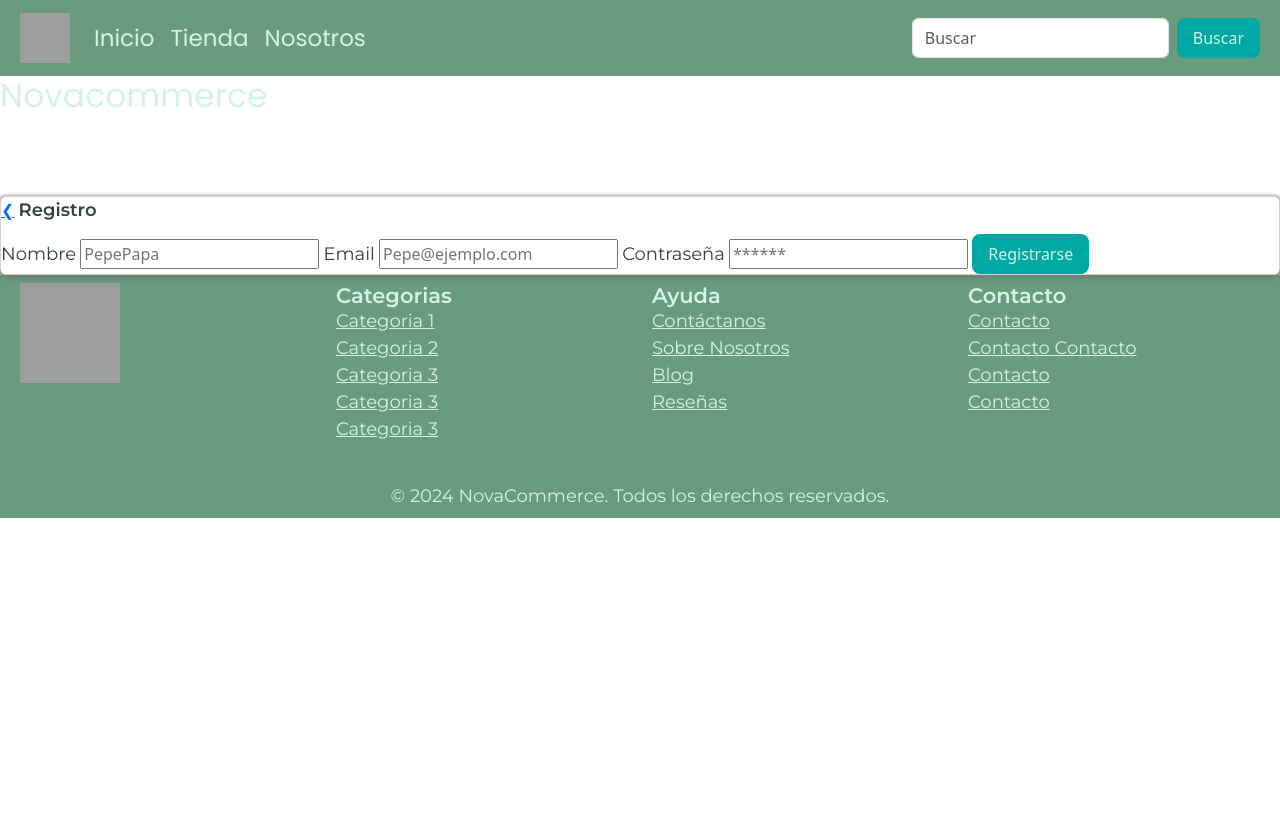
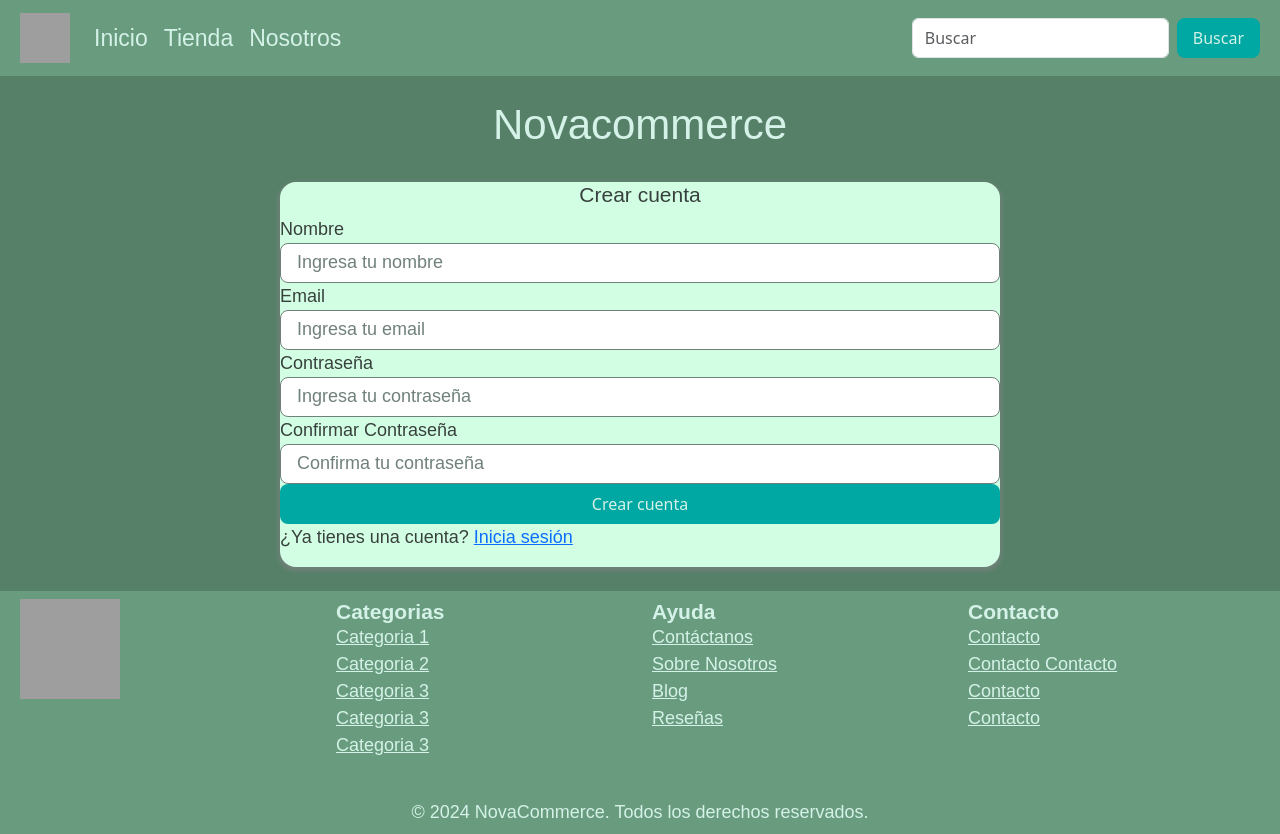
Before and after one commit to RadioRek/NovaCommerce, a Django app: page /registro/ in a window 1280 px wide. Before the commit the page ends 518 px from the top, so only its background shows below. Run offline with Django 4.2, Linux system fonts and the light colour scheme; grey boxes are pictures that could not be loaded.

Commit message:
Equisdeeeee

```diff
--- /dev/null
+++ b/proyectoDjango/capstoneEcommerce/principal/static/css/registro.css
@@ -0,0 +1,36 @@
+.screen{
+  flex: 1;                                   /* ocupa el alto disponible del <main> */
+  background: var(--verdeOscuroMain2);
+  display: flex; align-items: center; justify-content: center;
+  padding: 24px;                              /* 3*8 */
+}
+
+.screen-container{
+  display:flex; flex-direction:column; align-items:center;
+  gap:24px; width:100%; max-width:720px;      /* 90*8 */
+}
+
+.register-card{
+  background: var(--fondo);
+  border-radius: 16px;                         /* 2*8 */
+  box-shadow: 0 2px 4px 2px var(--gris50);
+  width:100%;
+}
+
+.input{
+  height:40px;                                 /* 5*8 */
+  border-radius:8px;                           /* 1*8 */
+  border:1px solid var(--gris50);
+  background:#ffffff;
+  padding:0 16px;                              /* 2*8 */
+  font-family:"Montserrat", sans-serif;
+  font-size:18px; color:var(--negro85);
+  text-align:left;
+}
+
+.input::placeholder{ color:var(--gris50); opacity:1; }
+.input:focus{ outline:none; border:2px solid var(--azulMain); background:#f8f8f8; }
+
+.dflex{display:flex;}
+.col{flex-direction:column;}
+.row{flex-direction:row;}
--- a/proyectoDjango/capstoneEcommerce/principal/templates/registro.html
+++ b/proyectoDjango/capstoneEcommerce/principal/templates/registro.html
@@ -1,37 +1,43 @@
 {% extends "base.html" %}
 {% load static %}
 
-
 {% block head %}
-<link rel="stylesheet" href="{% static 'css/app.css' %}">
-<link rel="preconnect" href="https://fonts.gstatic.com" crossorigin>
-<link href="https://fonts.googleapis.com/css2?family=Montserrat:wght@400;600&family=Poppins:wght@400;600&display=swap" rel="stylesheet">
-
-<title>Registro Novacommerce</title>
+<title>Registro | Novacommerce</title>
+<link rel="stylesheet" href="{% static 'css/base.css' %}">
+<link rel="stylesheet" href="{% static 'css/registro.css' %}">
 {% endblock head %}
 
 {% block body %}
-<section class="pantalla">
-  <h1 class="headBlanco3 novacommerce-grande" style="margin-bottom: 80px;">Novacommerce</h1>
+<section class="screen">
+  <div class="screen-container">
+    <h1 class="headBlanco1 brand-title text-center">Novacommerce</h1>
 
-  <div class="card">
-    <div class="card-head">
-      <a href="#" class="botonVolver" aria-label="Volver">❮</a>
-      <span class="parrafoPequeño" style="font-weight: 600;">Registro</span>
+    <div class="register-card p-24 md:p-32">
+      <div class="dflex col gap-24">
+        <h2 class="parrafo" align="center">Crear cuenta</h2>
+        <!-- Formulario de registro -->
+        <div class="dflex col gap-16">
+          <label class="parrafoPequeño" for="nombre" display: flex;>Nombre</label>
+          <input type="text" id="nombre" name="nombre" class="input w-100" placeholder="Ingresa tu nombre" required>
+
+          <label class="parrafoPequeño" for="email">Email</label>
+          <input type="email" id="email" name="email" class="input w-100" placeholder="Ingresa tu email" required>
+
+          <label class="parrafoPequeño" for="password">Contraseña</label>
+          <input type="password" id="password" name="password" class="input w-100" placeholder="Ingresa tu contraseña" required>
+
+          <label class="parrafoPequeño" for="confirm_password">Confirmar Contraseña</label>
+          <input type="password" id="confirm_password" name="confirm_password" class="input w-100" placeholder="Confirma tu contraseña" required>
+        </div>
+        <!-- Acciones-->
+        <div class="dflex col gap-16">
+          <button class="botonGenerico w-100">Crear cuenta</button>
+          <p class="parrafoPequeño">¿Ya tienes una cuenta? <a href="{% url 'sitioLogin' %}">Inicia sesión</a></p>
+         </div>
+      </div>
+
     </div>
 
-    <div class="form-ui">
-      <label class="parrafoPequeño">Nombre</label>
-      <input type="text" class="campo-falso" placeholder="PepePapa"></input>
-
-      <label class="parrafoPequeño">Email</label>
-      <input type="text" class="campo-falso" placeholder="Pepe@ejemplo.com"></input>
-
-      <label class="parrafoPequeño">Contraseña</label>
-      <input type="password" class="campo-falso" placeholder="******"></input>
-
-      <button class="botonGenerico boton-centrado" style="margin-top: 10px;">Registrarse</button>
-    </div>
   </div>
 </section>
 {% endblock body %}
```
Also changed, not shown: proyectoDjango/capstoneEcommerce/principal/static/css/base.css (+0 -48 lines), proyectoDjango/capstoneEcommerce/principal/static/css/login.css (added, +54 -0 lines), proyectoDjango/capstoneEcommerce/principal/templates/sitioLogin.html (+21 -21 lines).
